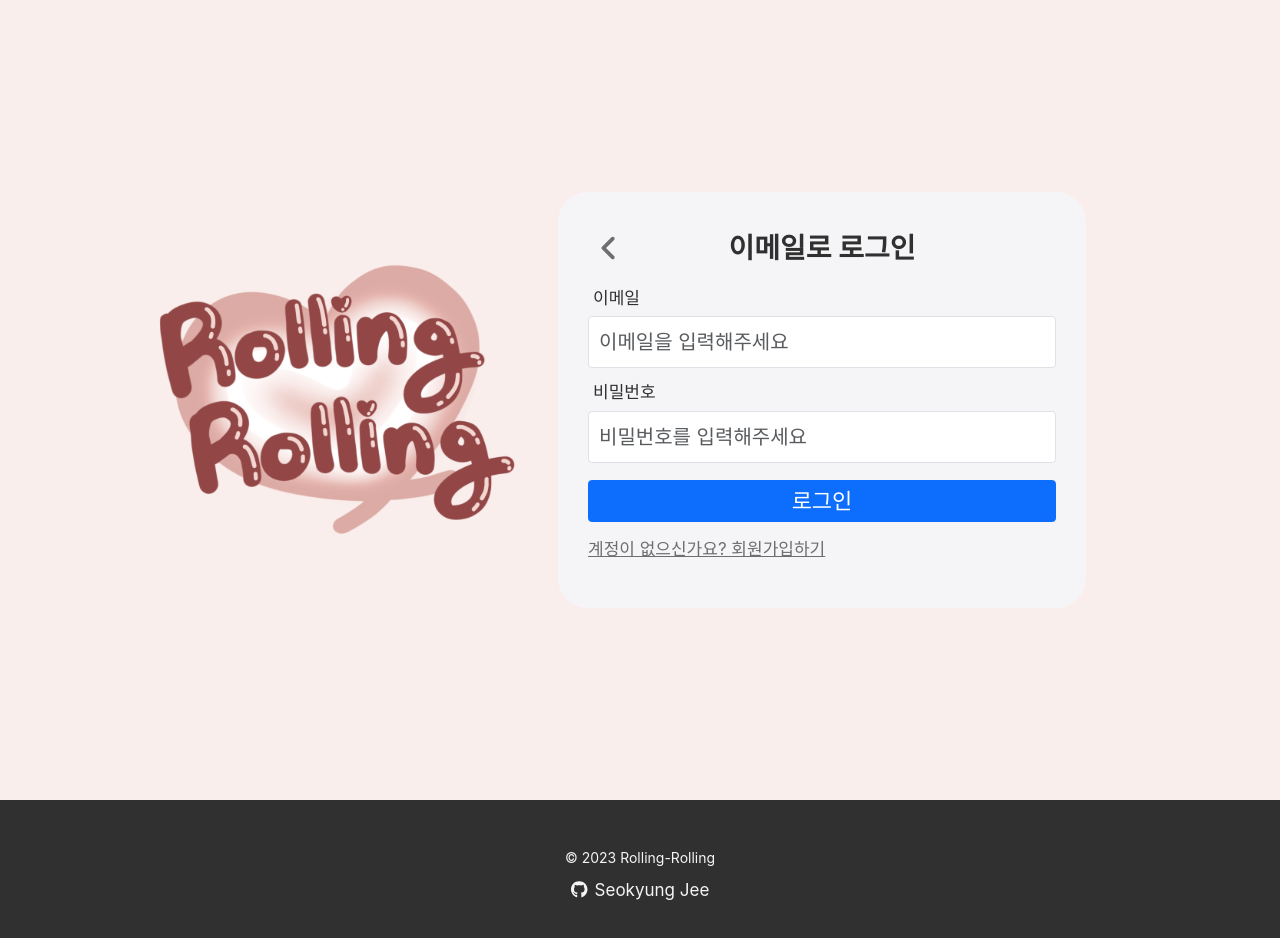
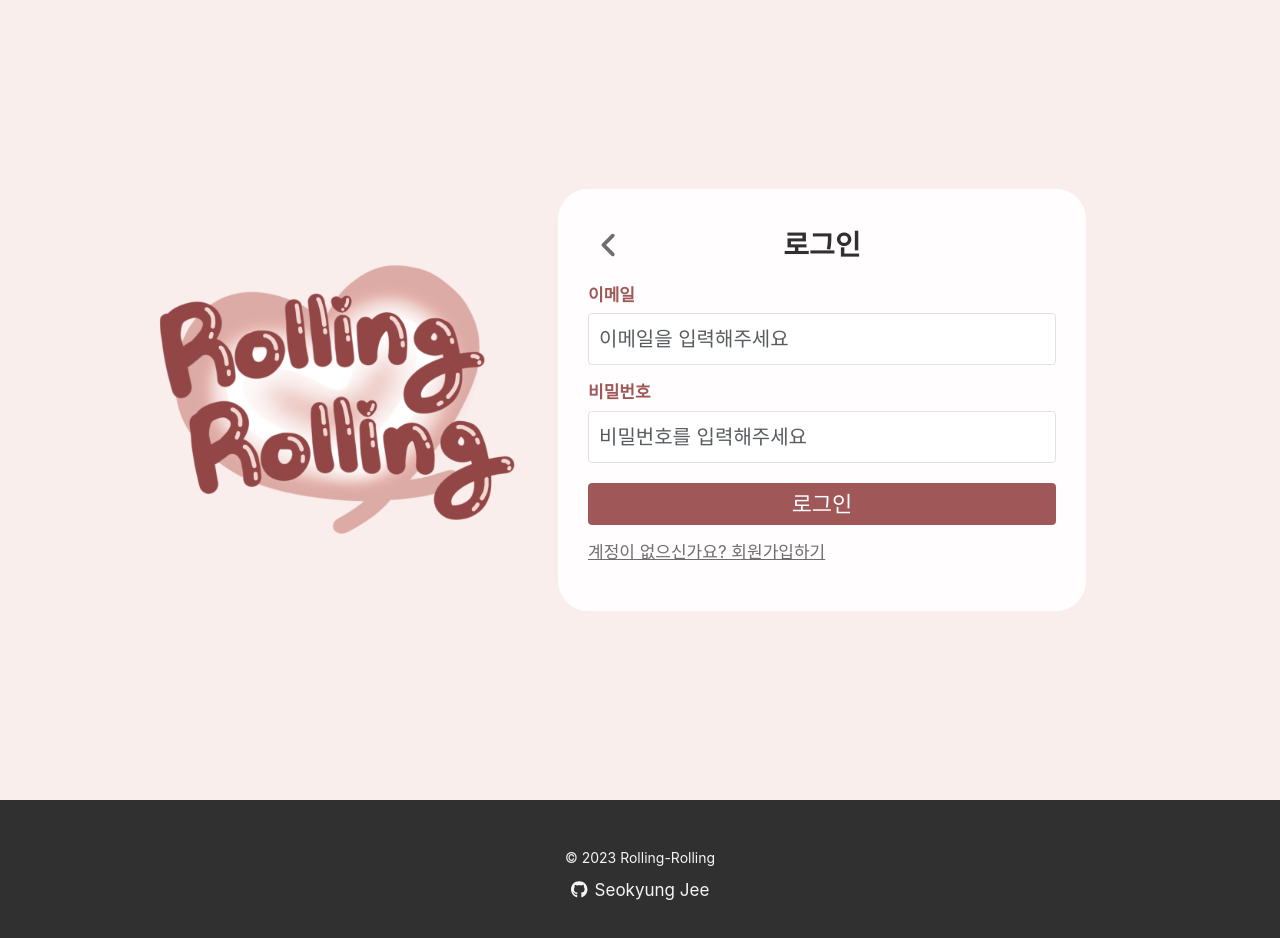
Before and after one commit to Seokyung/Rolling-Rolling, a React (Create React App) app: page / in a window 1280 px wide. Both pictures are taken after a click on the element "이메일로 로그인하기". Shown: the top 938 px of the page. Built offline with nearby package versions, Linux system fonts and the light colour scheme; no server answers; a web font is replaced by a local one.

Commit message:
Fix: Change Auth validation and style(form, alert)

```diff
--- a/src/components/auths/AuthForm.css
+++ b/src/components/auths/AuthForm.css
@@ -6,7 +6,7 @@
 	padding: 3rem;
 	width: 80%;
 	border-radius: 30px;
-	background-color: #f5f5f7;
+	background-color: #fffdfd;
 }
 
 .authForm-header {
@@ -47,7 +47,7 @@
 }
 
 .authForm-form-group {
-	margin-bottom: 1.2rem;
+	margin-bottom: 1.5rem;
 }
 
 .form-floating {
@@ -55,9 +55,9 @@
 }
 
 .authForm-form-label {
-	margin-left: 0.5rem;
 	font-size: 1.7rem;
-	color: #303030;
+	font-weight: 700;
+	color: #9f5757;
 }
 
 .authForm-input-text {
@@ -65,9 +65,8 @@
 	font-size: 2rem !important;
 }
 
-.authForm-input-text {
-	padding: 1rem !important;
-	font-size: 2rem !important;
+.authForm-form-feedback {
+	font-size: 1.3rem !important;
 }
 
 .authForm-input-pw {
@@ -81,12 +80,23 @@
 		Oxygen, Ubuntu, Cantarell, "Open Sans", "Helvetica Neue", sans-serif !important;
 }
 
+.authForm-form-error {
+	text-align: center !important;
+	font-size: 1.4rem !important;
+	color: var(--bs-form-invalid-color) !important;
+}
+
 .authForm-btn {
 	margin-top: 0.5rem;
 	margin-bottom: 0.5rem;
+	background-color: #9f5757 !important;
+	border-color: #9f5757 !important;
 }
 .authForm-btn span {
 	font-size: 2.2rem;
+}
+.authForm-btn:hover {
+	background-color: #944444 !important;
 }
 
 .authForm-small-container {
--- a/src/components/auths/AuthForm.js
+++ b/src/components/auths/AuthForm.js
@@ -5,7 +5,8 @@ import {
 	signInWithEmailAndPassword,
 } from "firebase/auth";
 
-import { Form, Button } from "react-bootstrap";
+import { Form, Button, InputGroup } from "react-bootstrap";
+import { message } from "antd";
 import { FontAwesomeIcon } from "@fortawesome/react-fontawesome";
 import { faAngleLeft } from "@fortawesome/free-solid-svg-icons";
 import "./AuthForm.css";
@@ -13,7 +14,13 @@ import "./AuthForm.css";
 function AuthForm({ onLoginMethodChange }) {
 	const [email, setEmail] = useState("");
 	const [password, setPassword] = useState("");
+	const [checkPassword, setCheckPassword] = useState("");
 	const [newAccount, setNewAccount] = useState(false);
+
+	const [validated, setValidated] = useState(false);
+	const [errorMsg, setErrorMsg] = useState("");
+	const [messageApi, contextHolder] = message.useMessage();
+	const key = "updatable";
 
 	const onAuthInputChange = (e) => {
 		const {
@@ -25,45 +32,102 @@ function AuthForm({ onLoginMethodChange }) {
 		if (name === "password") {
 			setPassword(value);
 		}
+		if (name === "checkPassword") {
+			setCheckPassword(value);
+		}
 	};
 
 	const toggleAuthForm = () => {
 		setNewAccount((prev) => !prev);
+		setValidated(false);
+		setEmail("");
+		setPassword("");
+		setCheckPassword("");
+		setErrorMsg("");
 	};
 
 	const onAuthBtnClick = async (e) => {
 		e.preventDefault();
-		if (email === "" || password === "") {
-			alert("이메일 / 비밀번호를 입력해주세요!");
+
+		const form = e.currentTarget;
+		if (newAccount && password !== checkPassword) {
+			setValidated(true);
+			setErrorMsg("비밀번호가 일치하지 않습니다");
+			setCheckPassword("");
 			return;
 		}
+		if (form.checkValidity() === false) {
+			e.preventDefault();
+			e.stopPropagation();
+			setValidated(true);
+			return;
+		}
+
+		messageApi.open({
+			key,
+			type: "loading",
+			content: `${newAccount ? "회원가입 중..." : "로그인 중..."}`,
+			className: "alert-message-container",
+		});
+
 		try {
 			if (newAccount) {
 				await createUserWithEmailAndPassword(authService, email, password);
-				alert("회원가입이 완료되었습니다!");
 			} else {
 				await signInWithEmailAndPassword(authService, email, password);
 			}
+			setValidated(false);
+			setEmail("");
+			setPassword("");
+			setCheckPassword("");
+			setErrorMsg("");
+			messageApi.open({
+				key,
+				type: "success",
+				content: `${
+					newAccount ? "회원가입이 완료되었습니다!" : "로그인 되었습니다!"
+				}`,
+				duration: 2,
+			});
 		} catch (error) {
-			console.log(error.message);
+			messageApi.open({
+				key,
+				type: "error",
+				content: `${newAccount ? "회원가입" : "로그인"}에 실패하였습니다 😢`,
+				duration: 2,
+			});
+			setPassword("");
+			setCheckPassword("");
+			setValidated(true);
+			setErrorMsg(`이메일 또는 비밀번호가 올바르지 않습니다 (${error.code})`);
+			console.log(error.code);
 		}
 	};
 
 	return (
+		<>
+			{contextHolder}
 			<div className="authForm-container">
 				<div className="authForm-header">
 					<button className="authForm-header-btn" onClick={onLoginMethodChange}>
 						<FontAwesomeIcon icon={faAngleLeft} />
 					</button>
 					<h3 className="authForm-header-title">
-					{newAccount ? "이메일로 회원가입" : "이메일로 로그인"}
+						{newAccount ? "회원가입" : "로그인"}
 					</h3>
 				</div>
-			<Form className="authForm-form-container" onSubmit={onAuthBtnClick}>
+				<Form
+					className="authForm-form-container"
+					noValidate
+					validated={validated}
+					onSubmit={onAuthBtnClick}
+				>
 					<Form.Group className="authForm-form-group">
 						<Form.Label className="authForm-form-label">이메일</Form.Label>
+						<InputGroup hasValidation>
 							<Form.Control
 								className="authForm-input-text"
+								required
 								type="email"
 								id="email"
 								name="email"
@@ -71,18 +135,61 @@ function AuthForm({ onLoginMethodChange }) {
 								onChange={onAuthInputChange}
 								placeholder="이메일을 입력해주세요"
 							/>
+							<Form.Control.Feedback
+								type="invalid"
+								className="authForm-form-feedback"
+							>
+								이메일을 입력해주세요!
+							</Form.Control.Feedback>
+						</InputGroup>
 					</Form.Group>
 					<Form.Group className="authForm-form-group">
 						<Form.Label className="authForm-form-label">비밀번호</Form.Label>
+						<InputGroup hasValidation>
 							<Form.Control
 								className="authForm-input-pw"
+								required
 								type="password"
 								name="password"
 								value={password}
 								onChange={onAuthInputChange}
 								placeholder="비밀번호를 입력해주세요"
 							/>
+							<Form.Control.Feedback
+								type="invalid"
+								className="authForm-form-feedback"
+							>
+								비밀번호를 입력해주세요!
+							</Form.Control.Feedback>
+						</InputGroup>
 					</Form.Group>
+					{newAccount && (
+						<Form.Group className="authForm-form-group">
+							<Form.Label className="authForm-form-label">
+								비밀번호 확인
+							</Form.Label>
+							<InputGroup hasValidation>
+								<Form.Control
+									className="authForm-input-pw"
+									required
+									type="password"
+									name="checkPassword"
+									value={checkPassword}
+									onChange={onAuthInputChange}
+									placeholder="비밀번호를 한번 더 입력해주세요"
+								/>
+								<Form.Control.Feedback
+									type="invalid"
+									className="authForm-form-feedback"
+								>
+									비밀번호를 한번 더 입력해주세요!
+								</Form.Control.Feedback>
+							</InputGroup>
+						</Form.Group>
+					)}
+					{errorMsg && (
+						<Form.Text className="authForm-form-error">{errorMsg}</Form.Text>
+					)}
 					<Button className="authForm-btn" variant="primary" type="submit">
 						<span>{newAccount ? "회원가입" : "로그인"}</span>
 					</Button>
@@ -95,6 +202,7 @@ function AuthForm({ onLoginMethodChange }) {
 					</span>
 				</div>
 			</div>
+		</>
 	);
 }
 
--- a/src/components/auths/SocialAuth.css
+++ b/src/components/auths/SocialAuth.css
@@ -5,7 +5,7 @@
 	padding: 3rem;
 	width: 80%;
 	border-radius: 20px;
-	background-color: #f5f5f7;
+	background-color: #fffdfd;
 }
 
 .social-form-container {
--- a/src/components/papers/CreatePaper.js
+++ b/src/components/papers/CreatePaper.js
@@ -15,6 +15,7 @@ function CreatePaper({ paperModal, setPaperModal }) {
 	const [paperCode, setPaperCode] = useState(Array(4).fill(""));
 	const [isPrivate, setIsPrivate] = useState(false);
 	const codeInputRef = useRef([]);
+
 	const [messageApi, contextHolder] = message.useMessage();
 	const key = "updatable";
 
@@ -95,11 +96,6 @@ function CreatePaper({ paperModal, setPaperModal }) {
 
 	const onCreatePaper = async (e) => {
 		e.preventDefault();
-		messageApi.open({
-			key,
-			type: "loading",
-			content: "페이지 생성중...",
-		});
 
 		if (paperName === "") {
 			alert("페이퍼 이름를 작성해주세요!");
@@ -113,6 +109,12 @@ function CreatePaper({ paperModal, setPaperModal }) {
 			alert("코드는 4자리의 숫자여야 합니다!");
 			return;
 		}
+
+		messageApi.open({
+			key,
+			type: "loading",
+			content: "페이지 생성중...",
+		});
 
 		const currentTime = new Date();
 		const year = currentTime.getFullYear();
@@ -145,7 +147,12 @@ function CreatePaper({ paperModal, setPaperModal }) {
 				duration: 2,
 			});
 		} catch (error) {
-			alert("페이퍼 생성에 실패하였습니다 :(");
+			messageApi.open({
+				key,
+				type: "error",
+				content: "페이퍼 생성에 실패하였습니다 😢",
+				duration: 2,
+			});
 			console.log(error);
 		}
 		setPaperName("");
--- a/src/index.css
+++ b/src/index.css
@@ -32,3 +32,13 @@ body,
 * {
 	box-sizing: border-box;
 }
+
+.alert-message-container {
+	margin-top: 3vh;
+	font-size: 1.5rem;
+}
+
+.alert-message-container svg {
+	width: 1.5rem;
+	height: 1.5rem;
+}
```
Lines whose indentation alone changed are shown as unchanged.
